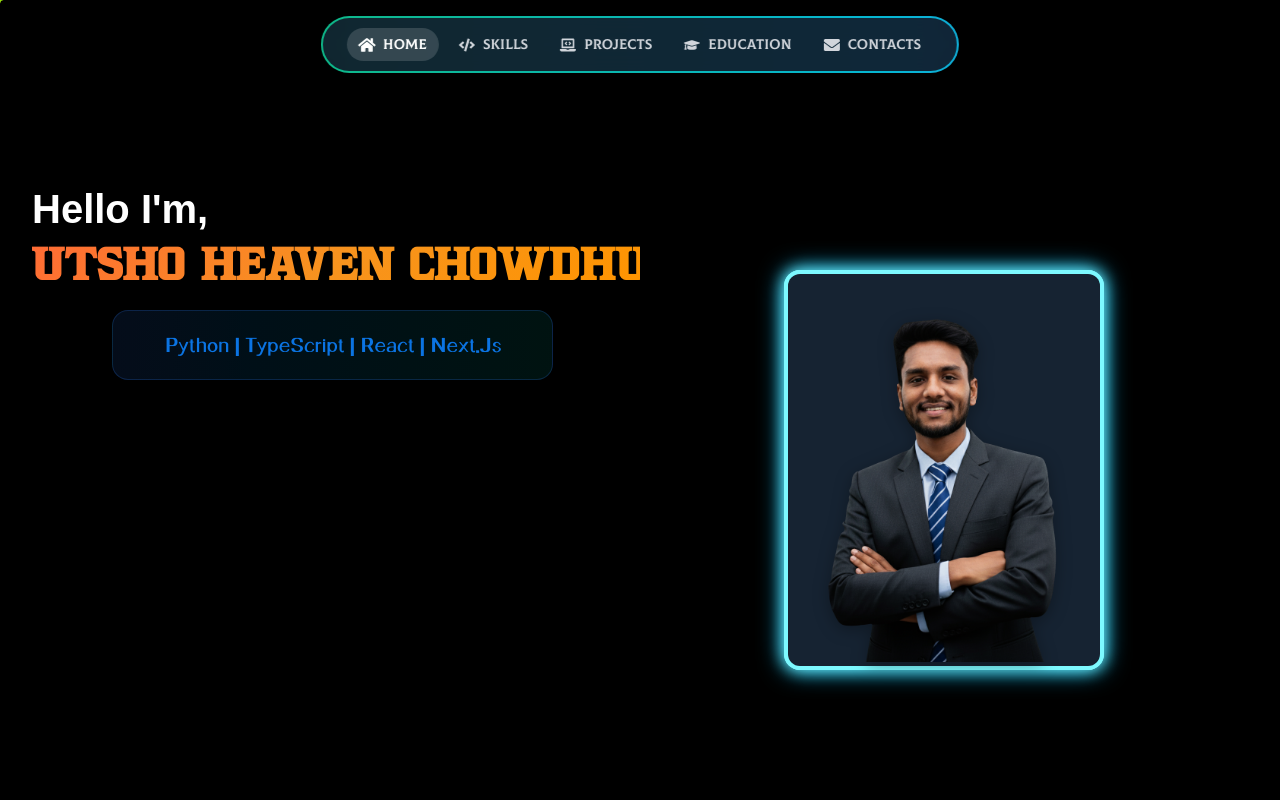
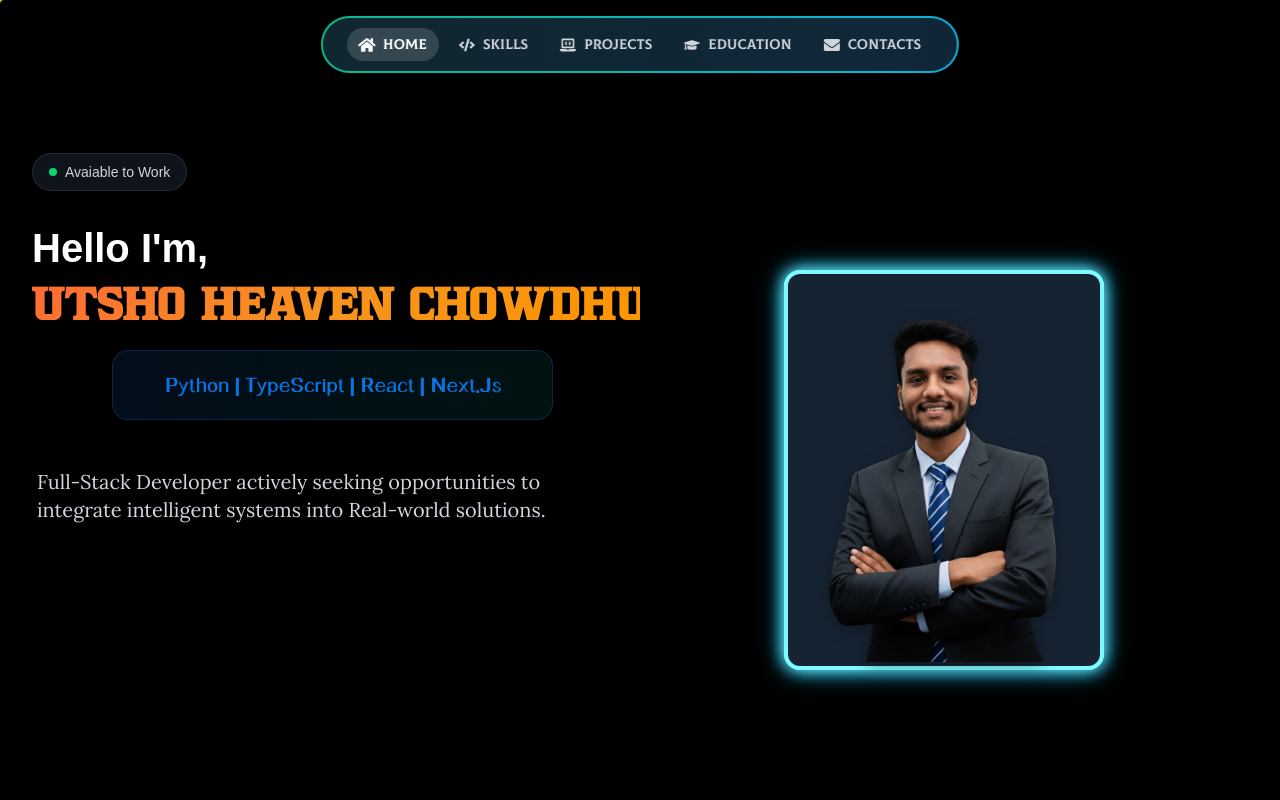
Before and after one commit to uzicodes/utsho-heaven-chowdhury, a Next.js app: page / in a window 1280 px wide. Shown: the top 800 px of the page. Built offline with nearby package versions, Linux system fonts and the light colour scheme.

Commit message:
added the description text and the welcome badge on homepage

```diff
--- a/src/app/contacts/page.tsx
+++ b/src/app/contacts/page.tsx
@@ -1,4 +1,8 @@
+"use client";
+
+
 import Navbar from '../Navbar';
+
 
 export default function Contacts() {
 	return (
--- a/src/app/education/page.tsx
+++ b/src/app/education/page.tsx
@@ -1,4 +1,5 @@
 import Navbar from '../Navbar';
+
 
 export default function Education() {
 	return (
--- a/src/app/globals.css
+++ b/src/app/globals.css
@@ -1,3 +1,8 @@
+@import url('https://fonts.googleapis.com/css2?family=Lora:wght@400;700&display=swap');
+
+.lora-font {
+  font-family: 'Lora', serif;
+}
 @font-face {
   font-family: 'Colus';
   src: url('/fonts/colus.otf') format('opentype');
@@ -62,4 +67,5 @@ body {
   background: var(--background);
   color: var(--foreground);
   font-family: Arial, Helvetica, sans-serif;
+  cursor: none;
 }
--- a/src/app/layout.tsx
+++ b/src/app/layout.tsx
@@ -30,9 +30,7 @@ export default function RootLayout({
         className={`${geistSans.variable} ${geistMono.variable} antialiased`}
       >
         {/* Custom Cursor for all pages */}
-        <Cursor>
-          <CursorPointer />
-        </Cursor>
+        <Cursor />
         {children}
       </body>
     </html>
--- a/src/app/page.tsx
+++ b/src/app/page.tsx
@@ -29,9 +29,26 @@ export default function Home() {
             <div className="flex min-h-[65vh] items-center">
               {/* Left Side - Hero Text */}
               <div className="w-full lg:w-1/2">
-                <div className="space-y-6" style={{marginTop: '-7.2rem'}}>
+                <div className="space-y-6" style={{marginTop: '-0.20rem'}}>
+                  {/* Welcome badge */}
+                  <div className="inline-flex items-center gap-2 px-3 sm:px-4 py-2 rounded-full bg-gray-800/50 backdrop-blur-sm border border-gray-700/50 mb-6 sm:mb-8 animate__animated animate__fadeInDown animate__delay-1s">
+                    <div className="w-2 h-2 rounded-full bg-green-400 animate-pulse"></div>
+                    <span className="text-gray-300 text-xs sm:text-sm font-medium">
+                      Avaiable to Work
+                    </span>
+                  </div>
                   <h1 className="hero-text text-3xl lg:text-6xl xl:text-7xl font-bold leading-tight">
-                    <span className="text-white" style={{fontSize: '2.5rem'}}>Hello I&apos;m,</span>
+                    <span
+                      className="text-white"
+                      style={{
+                        fontSize: '2.5rem',
+                        display: 'block',
+                        marginBottom: '0.5rem',
+                        marginTop: '0'
+                      }}
+                    >
+                      Hello I&apos;m,
+                    </span>
                     <span
                       className="hero-name whitespace-nowrap hogers-font"
                       style={{
@@ -41,7 +58,7 @@ export default function Home() {
                         WebkitTextFillColor: 'transparent',
                         fontSize: '45px',
                         display: 'block',
-                        marginTop: '-0.1rem',
+                        marginTop: '0',
                         lineHeight: '1'
                       }}
                     >
@@ -57,6 +74,10 @@ export default function Home() {
                         words={words}
                       />
                     </span>
+                  </div>
+                  {/* Description under flipping words */}
+                  <div className="mt-4 text-xl text-gray-300 max-w-xl ml-auto lora-font" style={{ marginLeft: '5px' }}>
+                    Full-Stack Developer actively seeking opportunities to integrate intelligent systems into Real-world solutions.
                   </div>
                 </div>
               </div>
--- a/src/app/skills/page.tsx
+++ b/src/app/skills/page.tsx
@@ -44,7 +44,7 @@ const SkillCard: React.FC<SkillCardProps> = ({ icon: Icon, title, skills, color
         >
           <Icon className="w-8 h-8" />
         </div>
-        <h3 className="text-2xl font-bold bg-clip-text text-transparent bg-gradient-to-r from-white to-gray-400 text-center">
+  <h3 className="text-2xl font-bold bg-clip-text text-transparent bg-gradient-to-r from-white to-gray-400 text-center colus-font">
           {title}
         </h3>
       </div>
@@ -63,7 +63,7 @@ const SkillsSection: React.FC = () => {
   const skillCategories: SkillCategory[] = [
     {
       icon: Code2,
-      title: "Frontend Development",
+      title: "Frontend",
       color: "text-blue-400",
       skills: [
   { name: "React", icon: <img src="/icons/frontend/react.png" alt="React" width={48} height={48} /> },
@@ -77,7 +77,7 @@ const SkillsSection: React.FC = () => {
     },
     {
       icon: Settings,
-      title: "Backend Development",
+      title: "Backend",
       color: "text-purple-400",
       skills: [
   { name: "Node.js", icon: <img src="/icons/backend/node.js.png" alt="Node.js" width={48} height={48} /> },
@@ -116,7 +116,7 @@ const SkillsSection: React.FC = () => {
     },
     {
       icon: Cpu,
-      title: "Tools & Technologies",
+      title: "Tools & Techs",
       color: "text-pink-400",
       skills: [
   { name: "VS Code", icon: <img src="/icons/tools/vscode.png" alt="VS Code" width={48} height={48} /> },
@@ -129,7 +129,7 @@ const SkillsSection: React.FC = () => {
     },
     {
       icon: Paintbrush,
-      title: "UI/UX Skills",
+      title: "UI/UX",
       color: "text-yellow-400",
       skills: [
   { name: "Figma", icon: <img src="/icons/ui/figma.png" alt="Figma" width={48} height={48} /> },
```
Also changed, not shown: public/fonts/fluneta.ttf (added).
